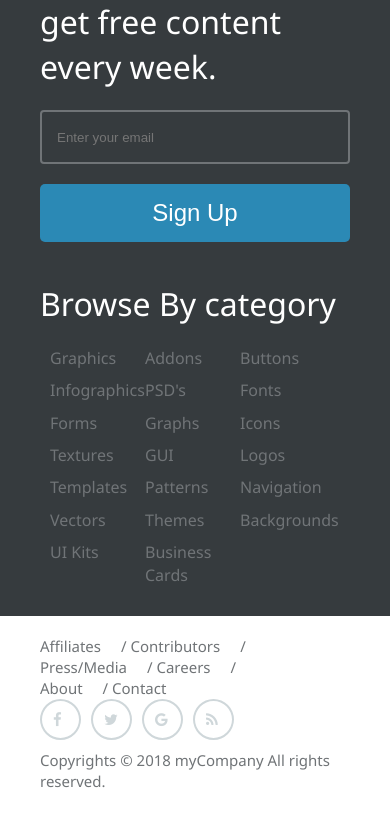
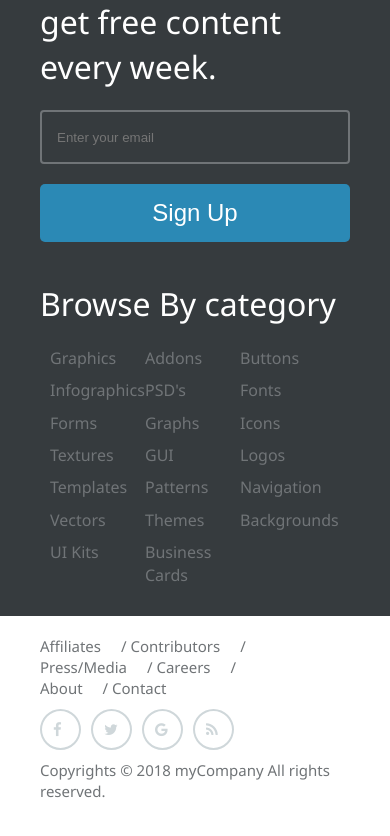
Before and after one commit to yogeshphatangare/gif-search-engine, an Angular app: page / in a window 390 px wide. Shown: the part 774-1610 px from the top of the page. Built offline with nearby package versions, Linux system fonts and the light colour scheme.

Commit message:
updated issue for responsive layout

```diff
--- a/src/app/footer/footer.component.html
+++ b/src/app/footer/footer.component.html
@@ -37,17 +37,16 @@
 
 </div>
 <div class="text-gray information">
-    <div class="flex row mb-10 align-center wrap">
-        <div class="info-links">
+    <div class="flex row align-center wrap">
+        <div class="info-links mb-10 ">
             <a href="#">Affiliates</a>/
             <a href="#">Contributors</a>/
              <a href="#">Press/Media</a>/
              <a href="#">Careers</a>/
              <a href="#">About</a>/
              <a href="#">Contact</a>
-
         </div>
-        <div>
+        <div class="mb-10">
             <i class="fa fa-facebook" aria-hidden="true"></i>
             <i class="fa fa-twitter" aria-hidden="true"></i>
             <i class="fa fa-google" aria-hidden="true"></i>
```
